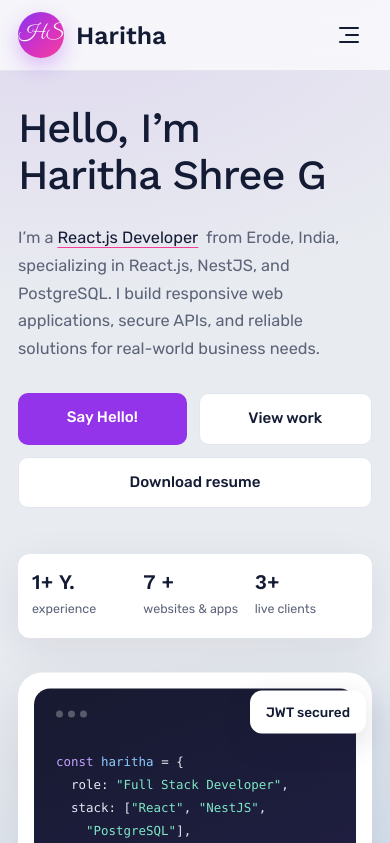
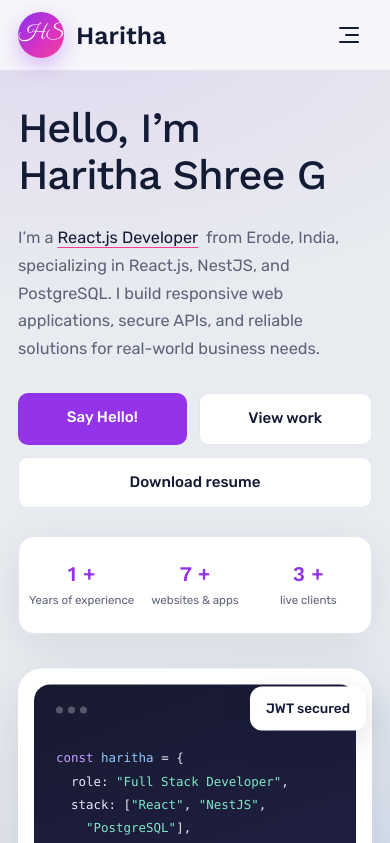
Before and after one commit to harithashree47/portfolio2, a React (Vite) app in the folder frontend/: page / in a window 390 px wide. Shown: the top 843 px of the page. Built offline with nearby package versions, Linux system fonts and the light colour scheme.

Commit message:
Polish responsive hero stats and availability badge styling

```diff
--- a/frontend/src/App.jsx
+++ b/frontend/src/App.jsx
@@ -146,9 +146,9 @@ function Hero() {
           <a className="btn alt" href={RESUME} download>Download resume</a>
         </div>
         <div className="stats">
-          <div><Count to={1} suffix="+ Y." /><span>experience</span></div>
+          <div><Count to={1} suffix=" +" /><span>Years of experience</span></div>
           <div><Count to={7} suffix=" +" /><span>websites &amp; apps</span></div>
-          <div><Count to={3} suffix="+" /><span>live clients</span></div>
+          <div><Count to={3} suffix=" +" /><span>live clients</span></div>
         </div>
       </div>
       <div className="portrait float">
--- a/frontend/src/styles.css
+++ b/frontend/src/styles.css
@@ -24,9 +24,13 @@ nav a:hover{color:var(--p)}
 .hero h1{font-size:clamp(2.6rem,6.4vw,4.6rem);font-weight:600}
 .hero p{color:var(--muted);max-width:50ch;margin:26px 0 30px;font-size:1.02rem}
 .hero p u{text-decoration:underline;text-decoration-color:var(--pink);text-underline-offset:4px;color:var(--ink)}
-.stats{display:grid;grid-template-columns:repeat(3,1fr);margin-top:46px;background:var(--card);border-radius:12px;padding:20px 28px;box-shadow:0 10px 40px rgba(20,27,52,.08);max-width:520px;gap:16px}
-.stats b{display:block;font:600 1.7rem "Work Sans",sans-serif}
-.stats span{color:var(--muted);font-size:.85rem}
+.stats{display:grid;grid-template-columns:repeat(3,minmax(0,1fr));margin-top:34px;max-width:560px;gap:0;background:var(--card);border:1px solid var(--line);border-radius:16px;padding:16px 12px;box-shadow:0 10px 40px rgba(20,27,52,.08)}
+.stats>div{display:flex;min-height:72px;flex-direction:column;align-items:center;justify-content:center;padding:8px;text-align:center}
+.stats>div+div{border-left:1px solid var(--line)}
+.stats>div:nth-child(2){border-left:0}
+.stats>div:last-child{border-left:0}
+.stats b{display:block;color:var(--p);font:600 1.7rem/1.15 "Work Sans",sans-serif}
+.stats span{margin-top:6px;color:var(--muted);font-size:.8rem;line-height:1.3}
 .portrait{background:var(--card);border-radius:24px;padding:16px;box-shadow:0 20px 60px rgba(20,27,52,.12);position:relative}
 .pic{aspect-ratio:4/5;border-radius:16px;background:linear-gradient(160deg,var(--soft),rgba(80,150,230,.25));display:grid;place-items:center;position:relative;overflow:hidden}
 .pic img{position:absolute;inset:0;width:100%;height:100%;object-fit:cover}
@@ -185,7 +189,7 @@ body{overflow-x:clip}
 .paper-plane{position:absolute;top:24px;right:40px;opacity:.55;font-size:2rem;pointer-events:none;transform:rotate(-15deg)}
 @media (max-width:620px){.cta .row .btn{width:100%;justify-content:center}.paper-plane{right:20px;font-size:1.5rem}}
 @media (max-width:900px){.dnav{display:none}.burger{display:grid}header .wrap{height:70px}section{padding:72px 0}}
-@media (max-width:620px){.wrap{padding:0 18px}.hero{padding:34px 0 48px;gap:36px}.stats{padding:16px 14px;gap:8px}.stats b{font-size:1.3rem}.stats span{font-size:.78rem}.row .btn{flex:1 1 auto;text-align:center}.cta{padding:48px 20px;border-radius:22px}.cta .row .btn{width:100%;text-align:center}.pb{padding:20px}.mock{height:160px}.card{padding:22px}.proj{padding:0}.exp li{font-size:.95rem}.note{margin-top:-24px}.tag.a{left:6px;bottom:30px}.tag.b{right:6px;top:22px}.code{aspect-ratio:auto;min-height:300px}}
+@media (max-width:620px){.wrap{padding:0 18px}.hero{padding:34px 0 48px;gap:36px}.stats{margin-top:28px;padding:12px 6px;gap:0}.stats>div{min-height:72px;padding:8px 4px}.stats b{font-size:1.3rem}.stats span{font-size:.72rem}.row .btn{flex:1 1 auto;text-align:center}.cta{padding:48px 20px;border-radius:22px}.cta .row .btn{width:100%;text-align:center}.pb{padding:20px}.mock{height:160px}.card{padding:22px}.proj{padding:0}.exp li{font-size:.95rem}.note{margin-top:-24px}.tag.a{left:6px;bottom:-10px}.tag.b{right:6px;top:22px}.code{aspect-ratio:auto;min-height:300px}}
 @media (prefers-reduced-motion:reduce){.drawer,.scrim,.dlinks a,.burger span{transition-duration:.01ms;transition-delay:0s}}
 
 /* Scroll to top */
```
